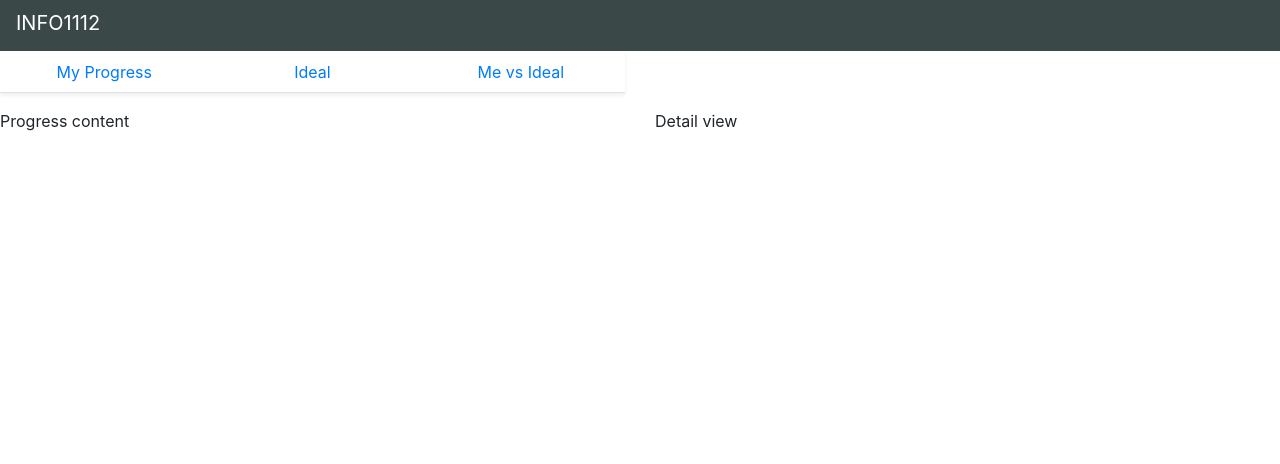
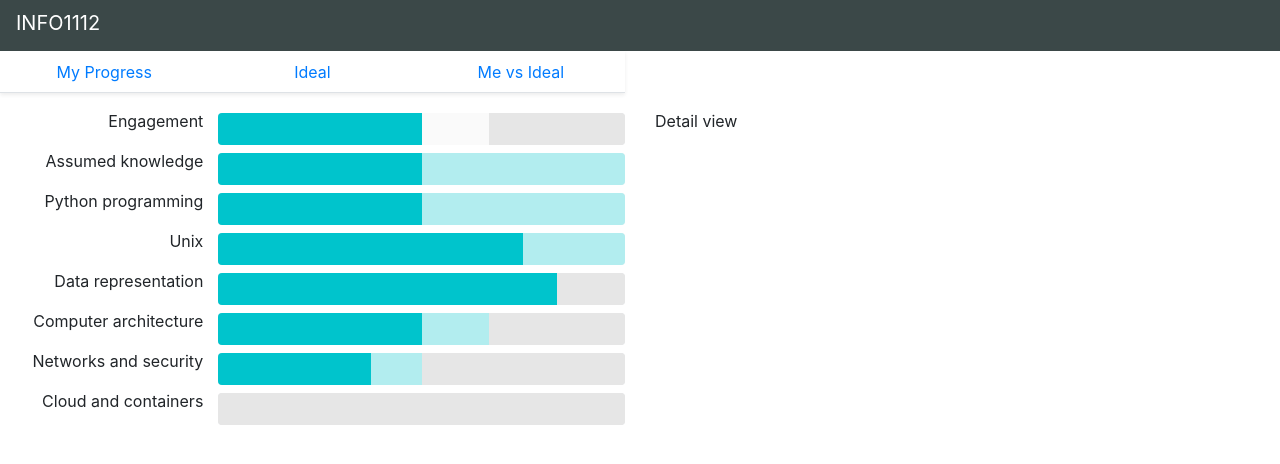
Before and after one commit to lstua/olm-dashboard, a Nuxt app: page / in a window 1280 px wide. Shown: the top 464 px of the page. Built offline with nearby package versions, Linux system fonts and the light colour scheme.

Commit message:
Add progress bars

```diff
--- a/layouts/default.vue
+++ b/layouts/default.vue
@@ -11,7 +11,7 @@
     <b-row>
       <b-col>
         <b-nav tabs justified class="shadow-sm mb-3">
-          <b-nav-item to="/my-progress">My Progress</b-nav-item>
+          <b-nav-item to="/">My Progress</b-nav-item>
           <b-nav-item to="/ideal">Ideal</b-nav-item>
           <b-nav-item to="/me-vs-ideal">Me vs Ideal</b-nav-item>
         </b-nav>
--- a/pages/index.vue
+++ b/pages/index.vue
@@ -1,7 +1,19 @@
 <template>
   <b-row>
     <b-col>
-        Progress content
+      <div>
+        <div v-for="topic in topics" class="row mb-1">
+          <div class="ml-auto">{{ topic.title }}</div>
+          <div class="col-sm-8 pt-1">
+            <b-progress :key="topic.title" :max=100 height="2rem">
+              <b-progress-bar :value="topic.understood" variant="olm-primary"></b-progress-bar>
+              <b-progress-bar :value="topic.not_understood" variant="olm-secondary"></b-progress-bar>
+              <b-progress-bar :value="topic.can_improve" variant="olm-off-white"></b-progress-bar>
+              <b-progress-bar :value="topic.not_covered" variant="olm-grey"></b-progress-bar>
+            </b-progress>
+          </div>
+        </div>
+      </div>
     </b-col>
     <b-col>
       Detail view
@@ -9,8 +21,69 @@
   </b-row>
 </template>
 
-<script lang="ts">
-import Vue from 'vue'
-
-export default Vue.extend({})
+<script>
+export default {
+  data() {
+    return {
+      topics: [
+        {
+          title: "Engagement",
+          understood: 50.00,
+          not_understood: 0,
+          can_improve: 16.67,
+          not_covered: 33.33
+        },
+        {
+          title: "Assumed knowledge",
+          understood: 50,
+          not_understood: 50,
+          can_improve: 0,
+          not_covered: 0
+        },
+        {
+          title: "Python programming",
+          understood: 50.00,
+          not_understood: 50.00,
+          can_improve: 0,
+          not_covered: 0
+        },
+        {
+          title: "Unix",
+          understood: 75,
+          not_understood: 25,
+          can_improve: 0,
+          not_covered: 0
+        },
+        {
+          title: "Data representation",
+          understood: 83.33,
+          not_understood: 0,
+          can_improve: 0,
+          not_covered: 16.67
+        },
+        {
+          title: "Computer architecture",
+          understood: 50.00,
+          not_understood: 16.67,
+          can_improve: 0,
+          not_covered: 33.33
+        },
+        {
+          title: "Networks and security",
+          understood: 37.50,
+          not_understood: 12.50,
+          can_improve: 0,
+          not_covered: 50.00
+        },
+        {
+          title: "Cloud and containers",
+          understood: 0,
+          not_understood: 0,
+          can_improve: 0,
+          not_covered: 100
+        },
+      ]
+    }
+  }
+}
 </script>
```
Lines whose indentation alone changed are shown as unchanged.
